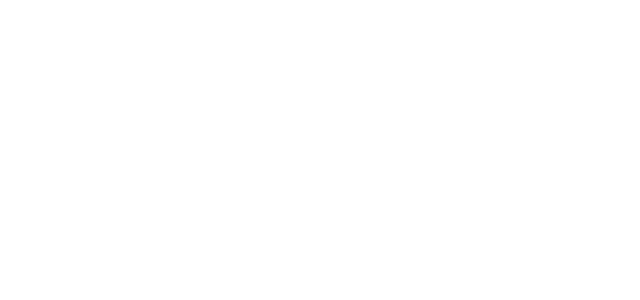
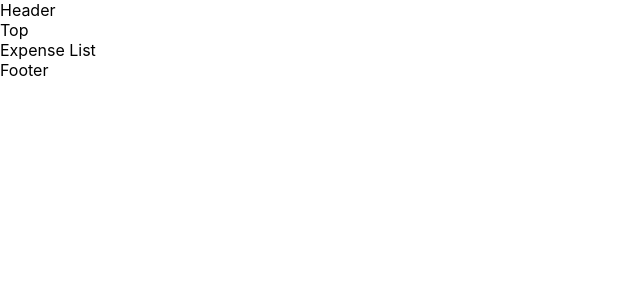
Before and after one commit to l33t-c0d3r-66/Expense-Tracker-ReactJS, a React (Create React App) app: page / in a window 1280 px wide. Shown: the top 300 px of the page, without its empty margins (0-640 px from the left). Built offline with nearby package versions, Linux system fonts and the light colour scheme.

Commit message:
Created Basic Redux Store Setup and Header and Footer Components

```diff
--- a/package.json
+++ b/package.json
@@ -8,6 +8,7 @@
     "@testing-library/user-event": "^13.5.0",
     "react": "^17.0.1",
     "react-dom": "^17.0.1",
+    "react-redux": "^8.0.2",
     "react-router-dom": "^5.2.0",
     "react-scripts": "5.0.1",
     "redux": "^4.2.0",
--- a/src/App.js
+++ b/src/App.js
@@ -1,9 +1,14 @@
 import './App.css';
+import Home from './pages/Home';
+import Header from './components/Header/Header';
+import Footer from './components/Footer/Footer';
 
 function App() {
   return (
     <div>
-
+      <Header />
+      <Home />
+      <Footer />
     </div>
   );
 }
--- /dev/null
+++ b/src/components/Footer/Footer.js
@@ -0,0 +1,7 @@
+function Footer () {
+    return (
+        <div>Footer</div>
+    );
+}
+
+export default Footer;
--- /dev/null
+++ b/src/components/Header/Header.js
@@ -0,0 +1,7 @@
+function Header () {
+    return (
+        <div>Header</div>
+    );
+}
+
+export default Header;
--- a/src/index.js
+++ b/src/index.js
@@ -3,10 +3,12 @@
 import './index.css';
 import App from './App';
 import reportWebVitals from './reportWebVitals';
+import store from './store';
+import {Provider} from 'react-redux';
 
-ReactDOM.render(<React.StrictMode>
+ReactDOM.render(<Provider store={store}>
   <App />
-</React.StrictMode>,document.getElementById('root'));
+</Provider>,document.getElementById('root'));
 
 // If you want to start measuring performance in your app, pass a function
 // to log results (for example: reportWebVitals(console.log))
--- /dev/null
+++ b/src/pages/Home.js
@@ -0,0 +1,10 @@
+function Home () {
+    return (
+        <div>
+            <div>Top</div>
+            <div>Expense List</div>
+        </div>
+    );
+}
+
+export default Home;
--- /dev/null
+++ b/src/store/index.js
@@ -0,0 +1,12 @@
+import { combineReducers } from "redux";
+import { createStore } from "redux";
+import expenseReducer from "./reducers/expenses";
+
+
+const reducer = combineReducers({
+    expenses: expenseReducer
+});
+const initialState = {};
+const store = createStore(reducer, initialState);
+
+export default store;
--- /dev/null
+++ b/src/store/reducers/expenses.js
@@ -0,0 +1,12 @@
+const initialState = {
+    expenseList: [],
+};
+
+const expenseReducer = (state = initialState, action) => {
+    switch(action.type) {
+
+    }
+    return state;
+}
+
+export default expenseReducer;
```
Also changed, not shown: src/components/Footer/Footer.module.css (added), src/components/Header/Header.module.css (added), src/store/actions/actionTypes.js (added), src/store/actions/expenses.js (added), 1 other file (tests, documents, lock files or other folders).
